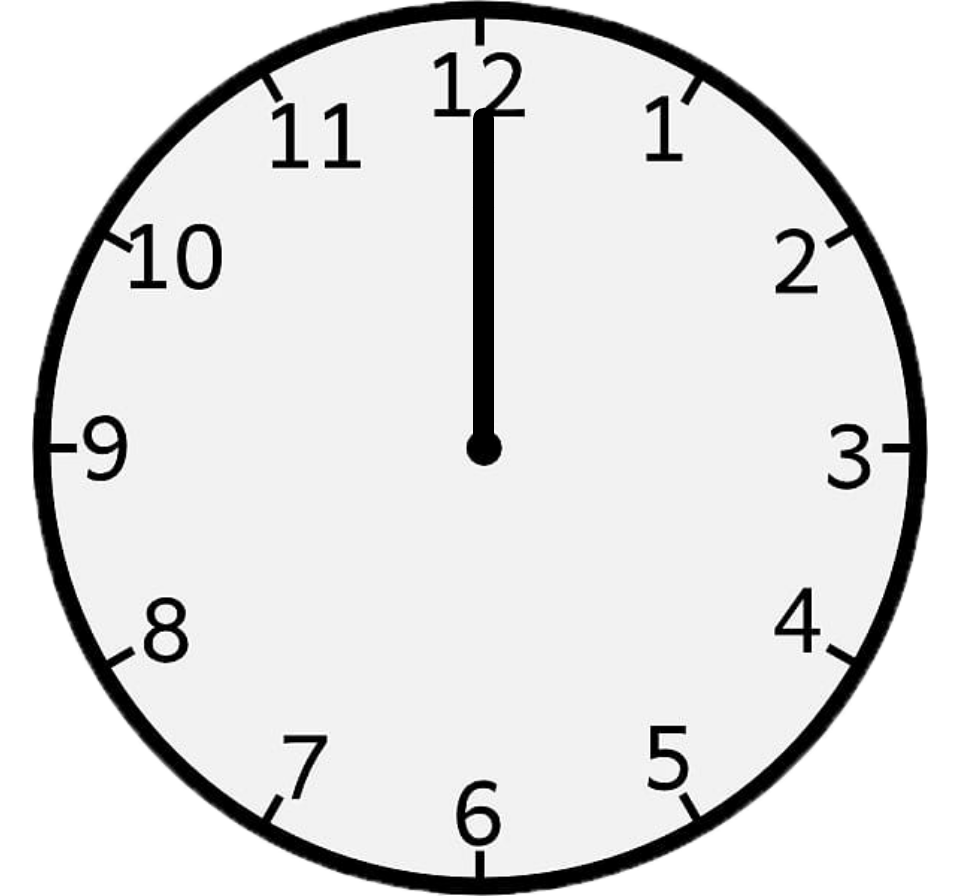
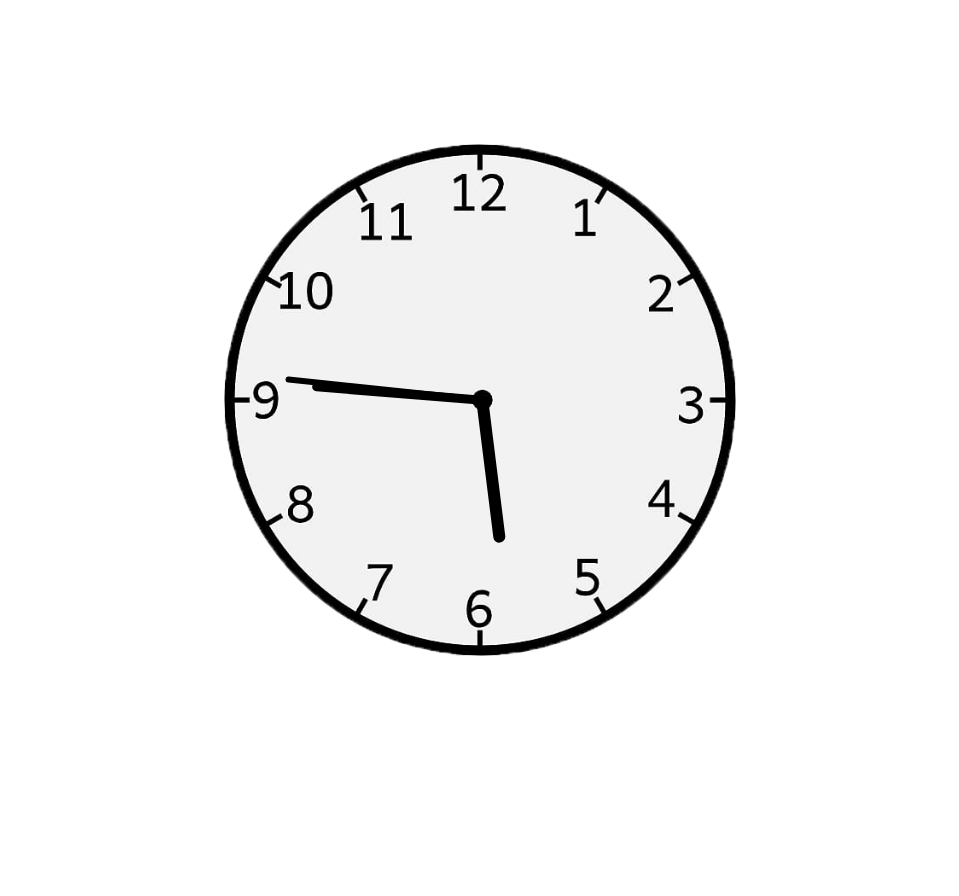
Before and after one commit to hamiecod/analog-clock, a plain HTML site: page index.html in a window 1280 px wide. Shown: the whole page, without its empty margins (160-1119 px from the left). After the commit the page ends 800 px from the top, so only its background shows below. Drawn offline with Linux system fonts and the light colour scheme.

Commit message:
:sparkles: Added functionality to the analog clock

```diff
--- a/index.html
+++ b/index.html
@@ -6,7 +6,7 @@
     <meta name="viewport" content="width=device-width, initial-scale=1.0">
     <title>Analog Clock</title>
     <link rel="stylesheet" href="./main.css">
-    <script defer src="./script.js"></script>
+    <script src="./script.js"></script>
 </head>
 <body>
     <div id="container">
--- a/script.js
+++ b/script.js
@@ -0,0 +1,48 @@
+/*
+Mathematical formulas used to calculate the theta of the three hands- hour hand, minute hand and second hand are as follows:
+1) theta(hour hand): (30h)° + (m/2)° + (s/120)°
+2) theta(minute hand): (6m)° + (s/10)°
+3) theta(second hand): (6s)°
+where, h=number of hours, m=number of minutes, s=number of seconds
+*/
+
+setInterval(()=>{
+  hour = document.getElementById('clock-hour');
+  // pointing to the hour hand
+
+  minute = document.getElementById('clock-minute');
+  // pointing to the minute hand
+
+  second = document.getElementById('clock-second');
+  // pointing to the second hand
+  date = new Date();
+
+
+  htime = date.getHours();
+  // stores hours(h)
+
+  mtime = date.getMinutes();
+  // stores minutes(m)
+
+  stime = date.getSeconds();
+  // stores seconds(s)
+
+
+  hrotation=(30*htime) + (mtime/2) + (stime/120);
+  // rotation of the hour hand
+
+  mrotation=(6*mtime) + (stime/10);
+  // rotation of the minute hand
+
+  srotation=(6*stime);
+  // rotation of the second hand
+
+  hour.style.transform = `rotate(${hrotation}deg)`;
+  // setting the rotation of the hour hand
+
+  minute.style.transform = `rotate(${mrotation}deg)`;
+  // setting the rotation of the minute hand
+
+  second.style.transform = `rotate(${srotation}deg)`;
+  // setting the rotation of the second hand
+}, 1000);
--- a/scss/_clock.scss
+++ b/scss/_clock.scss
@@ -5,8 +5,8 @@
     height: 100vh;
     width: 100vw;
     #clock{
-        height: 70vw;
-        width: 70vw;
+        height: 40vw;
+        width: 40vw;
         background: url(./clock.png) no-repeat;
         background-size: 100%;
         margin: auto;
@@ -15,20 +15,23 @@
             position: absolute;
             background: #000;
             border-radius: 0.8rem;
-            width: 2.4%;
             left: 49.2%;
+            transform-origin: bottom;
         }
         &-hour{
             height: 28%;
             top: 22%;
+            width: 2.4%;
         }
         &-minute{
             height: 33%;
             top: 17%;
+            width: 1.8%;
         }
         &-second{
             height: 38%;
             top: 12%;
+            width: 1.2%;
         }
     }
 }
```
Also changed, not shown: main.css.
